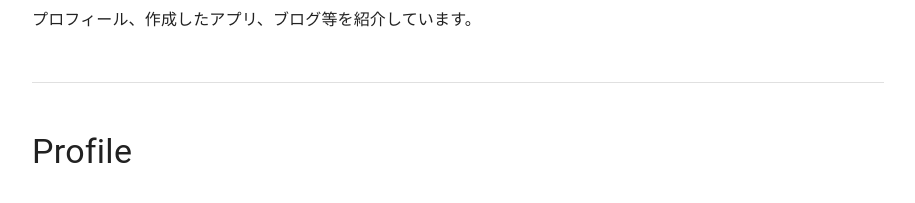
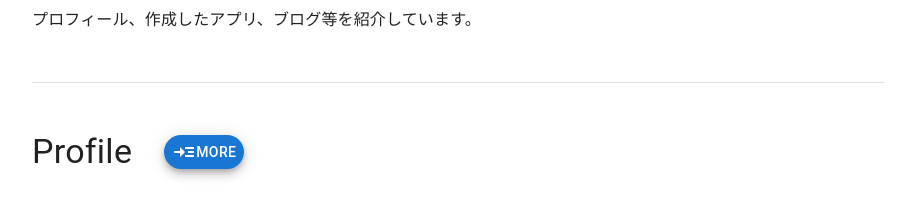
Before and after one commit to shimpei1494/pei-portfolio, a Next.js app: page / in a window 1280 px wide. Shown: the part 884-1087 px from the top of the page, without its empty margins (182-1097 px from the left). Built offline with nearby package versions, Linux system fonts and the light colour scheme; grey boxes are pictures that could not be loaded.

Commit message:
仮でprofile詳細へのリンクボタンを作成

```diff
--- a/pages/index.tsx
+++ b/pages/index.tsx
@@ -1,5 +1,5 @@
-import { GitHub } from '@mui/icons-material'
-import { Avatar, Divider, Typography } from '@mui/material'
+import { GitHub, ReadMore } from '@mui/icons-material'
+import { Avatar, Divider, Fab, Typography } from '@mui/material'
 import { Box, Container, Stack } from '@mui/system'
 import NextLink from 'next/link'
 import Header from '../components/Header'
@@ -25,9 +25,17 @@ export default function Home() {
               </Typography>
             </Box>
             <Box>
-              <Typography variant="h4" mb={4}>
-                Profile
-              </Typography>
+              <Stack direction="row" alignItems='center' spacing={4} mb={4}>
+                <Typography variant="h4">
+                  Profile
+                </Typography>
+                <NextLink href='/profile'>
+                  <Fab variant="extended" size="small" color="primary">
+                    <ReadMore/>
+                    MORE
+                  </Fab>
+                </NextLink>
+              </Stack>
               <Stack direction="row" spacing={6}>
                 <Box>
                   <Avatar alt="peishim_avatar" src="/images/profile/profile_avatar.jpg" sx={{ width: 180, height: 180 }} />
```
